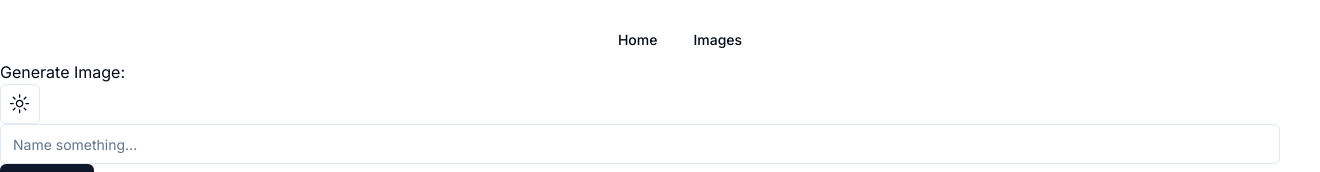
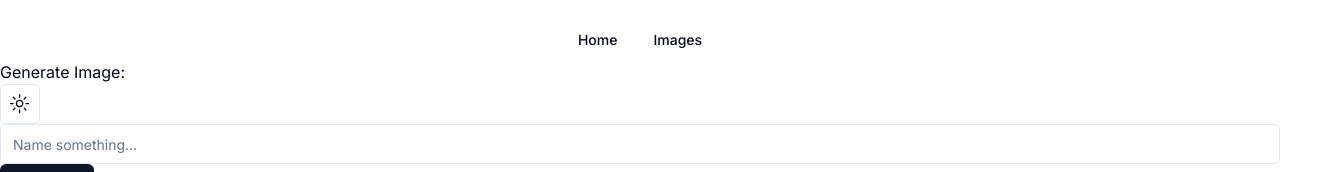
Before and after one commit to zepedroc/Whatevs, a Next.js app: page /images in a window 1280 px wide. Shown: the top 172 px of the page, 1320 px wide, since content can reach past the window. Built offline with nearby package versions, Linux system fonts and the light colour scheme.

Commit message:
Style fix

```diff
--- a/components/navbar.tsx
+++ b/components/navbar.tsx
@@ -11,7 +11,7 @@ import {
 
 const NavBar = () => {
   return (
-    <NavigationMenu className="w-full mx-10 mt-5 flex justify-center">
+    <NavigationMenu className="w-full mt-5 flex justify-center">
       <NavigationMenuList>
         <NavigationMenuItem>
           <Link href="/" legacyBehavior passHref>
```
